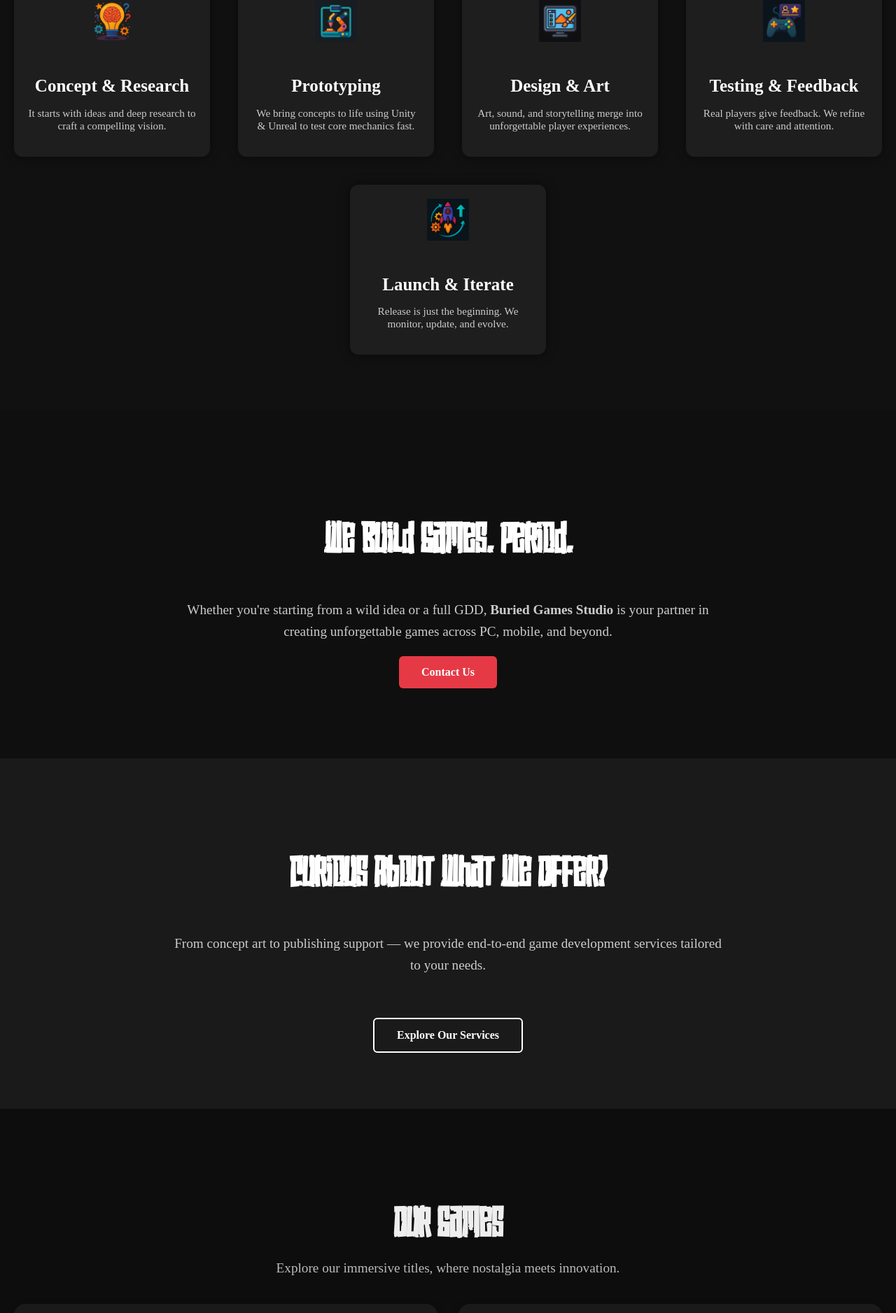
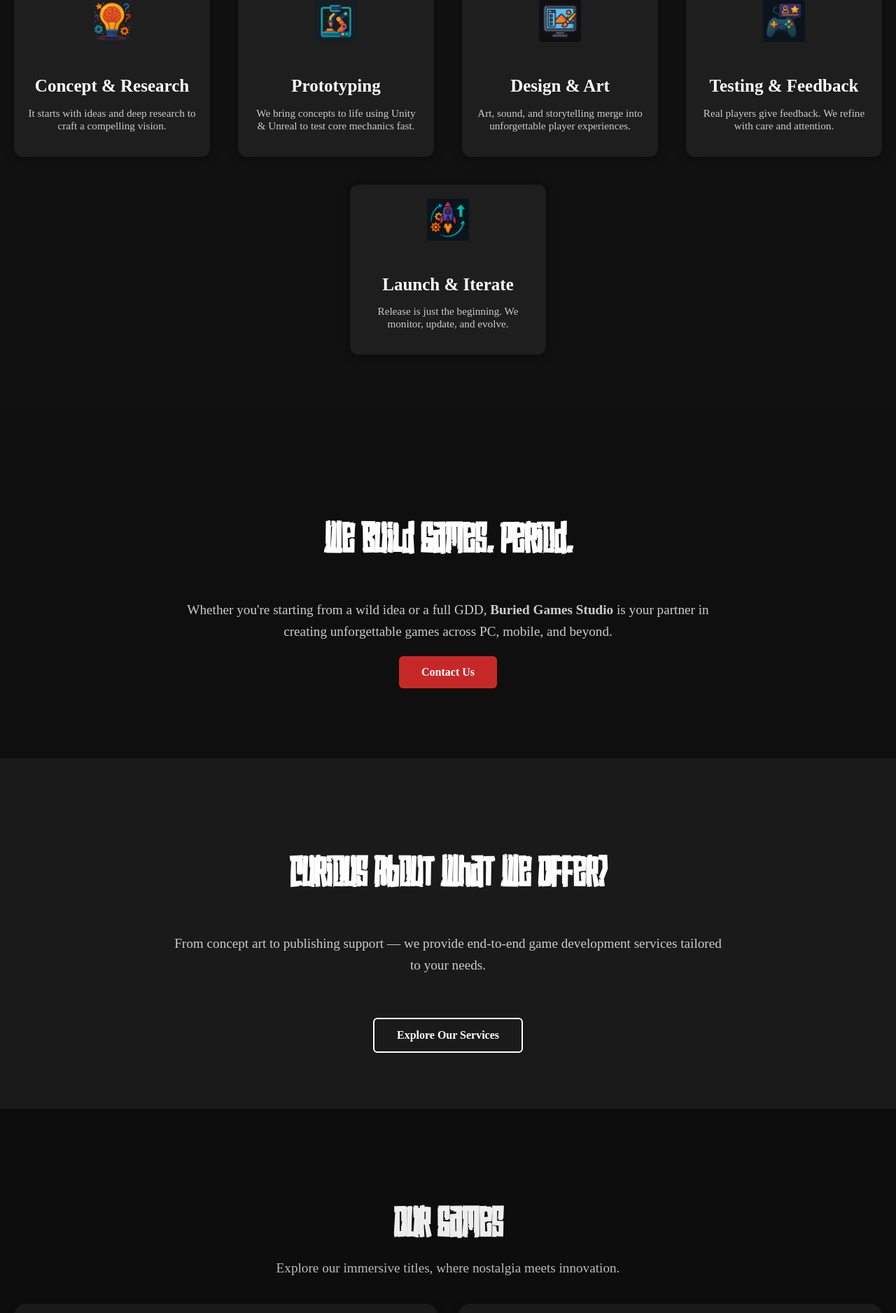
Before and after one commit to Buried-Games-Studio/website, a Jekyll site: the page built from index.html, in a window 1280 px wide. Shown: the part 1927-3804 px from the top of the page at 70% size. Built offline with Jekyll 4.4.1, drawn with Linux system fonts in a browser that asks for light colours.

Commit message:
updated .contactus-section-cta

```diff
--- a/assets/styles/contactus.css
+++ b/assets/styles/contactus.css
@@ -32,7 +32,8 @@ html[dir="rtl"] .contactus-section h2 {
 
 .contactus-section-cta {
     display: inline-block;
-    background-color: #e63946;
+    background-color: #c62828;
+    /* deeper red */
     color: #fff;
     padding: 14px 32px;
     font-size: 1rem;
@@ -45,7 +46,8 @@ html[dir="rtl"] .contactus-section h2 {
 }
 
 .contactus-section-cta:hover {
-    background-color: #d92f3f;
+    background-color: #b71c1c;
+    /* darker hover */
 }
 
 /* === CONTACT FORM === */
```
